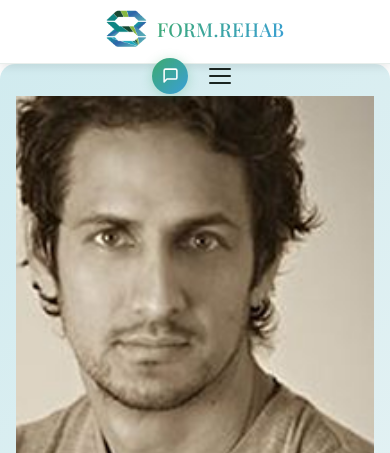
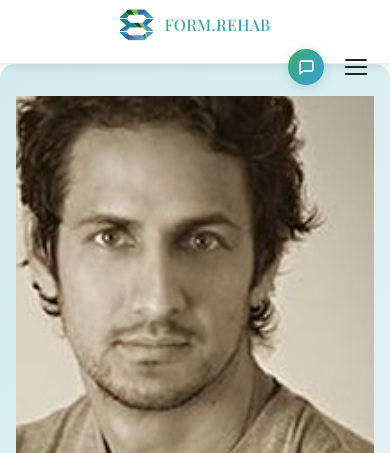
Before and after one commit to Paulipdx/Form, a Flask app: page /about in a window 390 px wide. Shown: the top 453 px of the page. Run offline with Flask 3, Linux system fonts and the light colour scheme.

Commit message:
Update layout.html

```diff
--- a/templates/layout.html
+++ b/templates/layout.html
@@ -3,15 +3,6 @@
 <head>
 <meta charset="UTF-8">
 <meta name="viewport" content="width=device-width, initial-scale=1.0">
-
-  <!-- Standard Favicons -->
-<link rel="icon" type="image/png" sizes="16x16" href="{{ url_for('static', filename='favicon-16x16.png') }}">
-<link rel="icon" type="image/png" sizes="32x32" href="{{ url_for('static', filename='favicon-32x32.png') }}">
-
-<!-- Apple Touch Icon -->
-<link rel="apple-touch-icon" sizes="180x180" href="{{ url_for('static', filename='apple-touch-icon.png') }}">
-
-
 
 <!-- ═══ SEO: BASE META (overridable per page) ═══ -->
 <title>{% block title %}Form.Rehab — Massage Therapy & Rehabilitation | Portland, OR{% endblock %}</title>
@@ -425,9 +416,18 @@
   .card { background: var(--card-bg); border: 1px solid var(--border); border-radius: 16px; padding: 28px; box-shadow: var(--card-shadow); transition: box-shadow 0.3s, transform 0.3s; }
   .card:hover { box-shadow: var(--card-shadow-hover); transform: translateY(-3px); }
 
+  @media (max-width: 768px) {
+    .nav-book-center { display: none; }
+    .nav-right { margin-left: auto; flex-shrink: 0; }
+    nav { padding: 0 16px; justify-content: space-between; }
+  }
+
   @media (max-width: 600px) {
     .content-container { padding: 32px 16px 100px; }
     .chat-window { width: calc(100vw - 32px); right: 16px; }
+    nav { height: 64px; }
+    .nav-logo { height: 34px; }
+    .nav-logo-text { font-size: 1rem; }
   }
 </style>
 </head>
```
